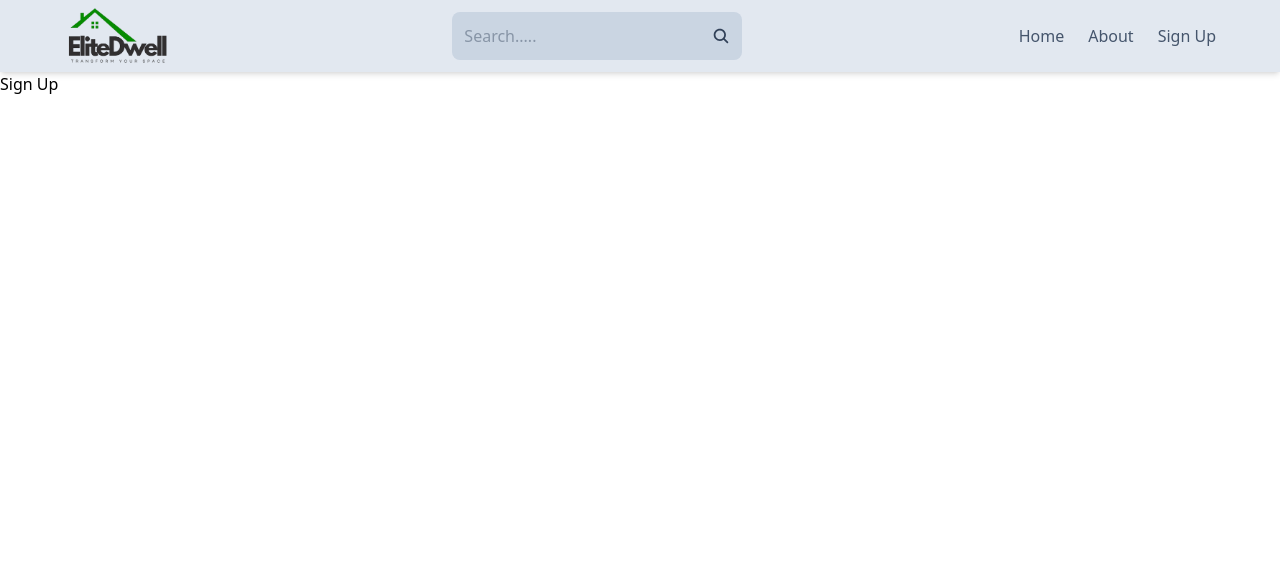
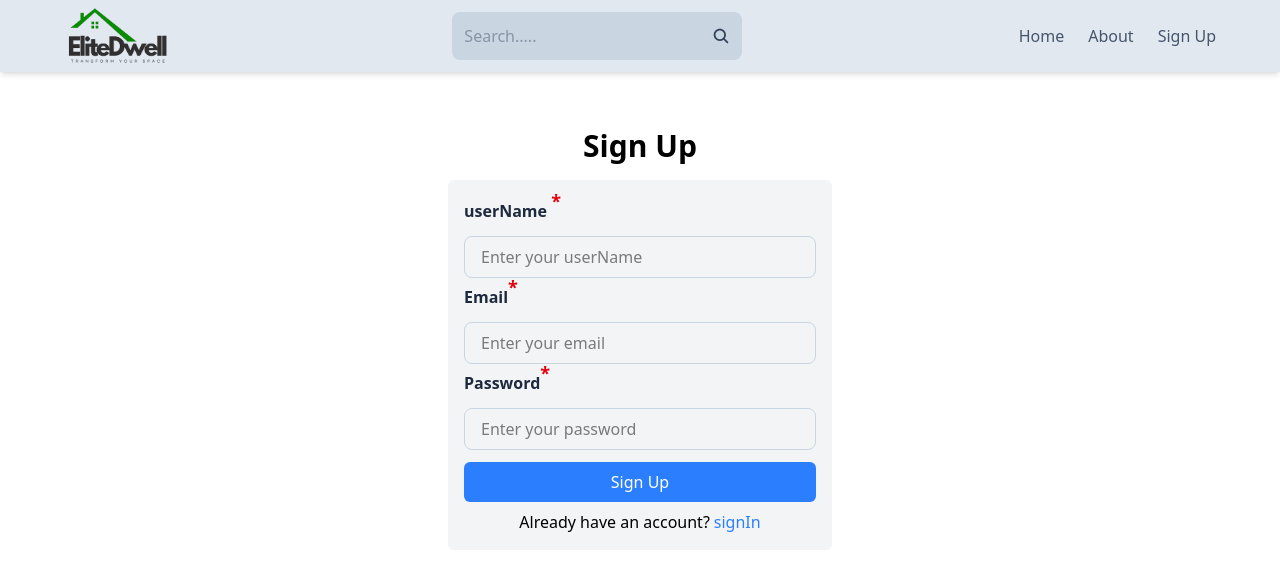
Before and after one commit to saif1431/EliteDwell, a React (Vite) app in the folder client/: page /sign-up in a window 1280 px wide. Shown: the top 570 px of the page. Built offline with nearby package versions, Linux system fonts and the light colour scheme.

Commit message:
create SignUp page UI

```diff
--- a/client/package.json
+++ b/client/package.json
@@ -14,7 +14,7 @@
     "react": "^19.0.0",
     "react-dom": "^19.0.0",
     "react-icons": "^5.4.0",
-    "react-router-dom": "^7.1.5",
+    "react-router-dom": "^7.4.0",
     "tailwindcss": "^4.0.6"
   },
   "devDependencies": {
--- a/client/src/pages/SignUp.jsx
+++ b/client/src/pages/SignUp.jsx
@@ -1,9 +1,26 @@
 import React from 'react'
-
+import { NavLink } from 'react-router-dom'
 function SignUp() {
   return (
-    <div>
-      <h1>Sign Up</h1>
+    <div className='flex items-center justify-center  mt-14 flex-col'>
+      <h1 className='text-3xl font-semibold '>Sign Up</h1>
+      <div className='bg-gray-100 p-4 rounded-md mt-4 w-96'>
+        <form className='flex flex-col gap-1'>
+          <label className='text-slate-800 font-semibold' htmlFor='email'>userName <sup className='text-red-600 text-lg'>*</sup></label>
+          <input className='py-2 border border-slate-300 mt-2 rounded-lg outline-none px-4' type='text' id='email' name='email' placeholder='Enter your userName' />
+          <label className='text-slate-800 font-semibold' htmlFor='email'>Email<sup className='text-red-600 text-lg'>*</sup></label>
+          <input className='py-2 border border-slate-300 mt-2 rounded-lg outline-none px-4' type='email' id='email' name='email' placeholder='Enter your email'/>
+          <label className='text-slate-800 font-semibold' htmlFor='password'>Password<sup className='text-red-600 text-lg'>*</sup></label>
+          <input className='py-2 border border-slate-300 mt-2 rounded-lg outline-none px-4' type='password' id='password' name='password' placeholder='Enter your password' />
+          <button className='bg-blue-500 text-white rounded-md p-2 mt-2 hover:bg-blue-400 disabled:opacity-50' type='submit'>
+            Sign Up
+          </button>
+        </form>
+        <div className='flex items-center mt-2 justify-center'>
+          <p>Already have an account?</p>
+          <NavLink className='text-blue-500 ml-1' to={'/sign-in'}>signIn</NavLink>
+        </div>
+      </div>
     </div>
   )
 }
```
